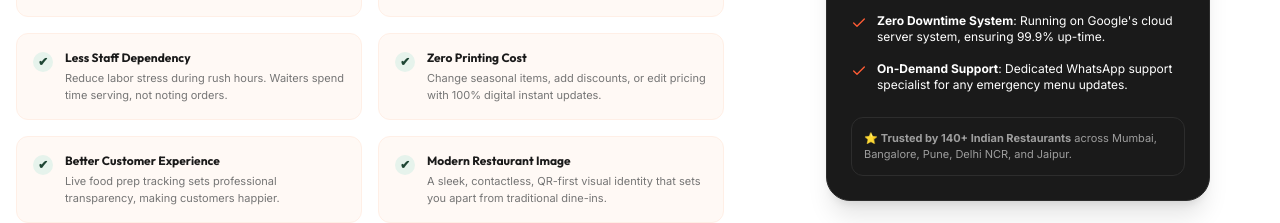
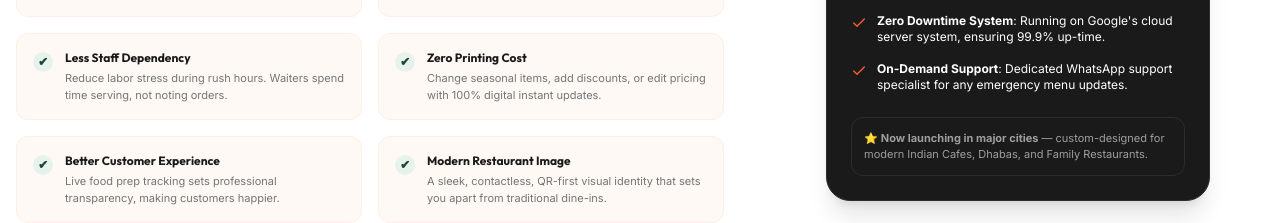
Before and after one commit to Code-With-Suraj/menusarthinew, a React (Vite) app: page / in a window 1280 px wide. Shown: the part 7100-7323 px from the top of the page. Built offline with nearby package versions, Linux system fonts and the light colour scheme.

Commit message:
feat: update trust signal text in landing page
Replaced specific restaurant count with a broader value proposition for modern Indian dining establishments.

```diff
--- a/src/App.tsx
+++ b/src/App.tsx
@@ -757,7 +757,7 @@ export default function App() {
                 </li>
               </ul>
               <div className="bg-slate-950 p-3 rounded-xl text-[11px] text-slate-400 border border-slate-800">
-                ⭐ <strong>Trusted by 140+ Indian Restaurants</strong> across Mumbai, Bangalore, Pune, Delhi NCR, and Jaipur.
+                ⭐ <strong>Now launching in major cities</strong> — custom-designed for modern Indian Cafes, Dhabas, and Family Restaurants.
               </div>
             </div>
           </div>
```
